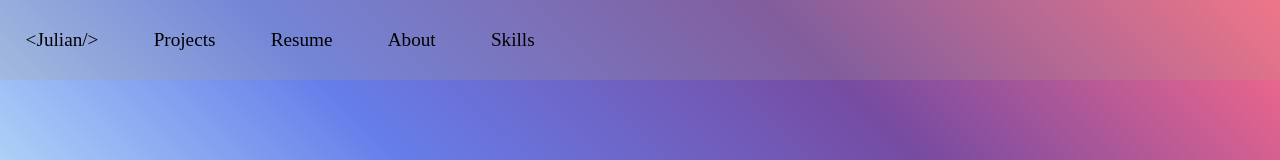
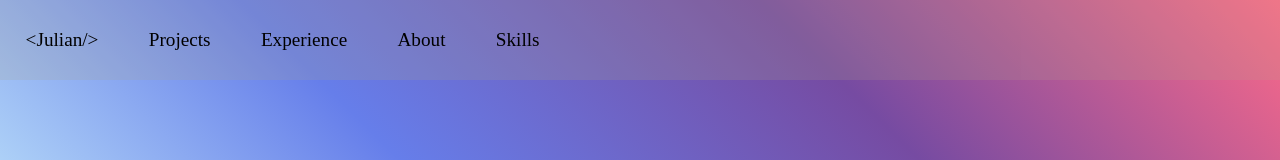
Before and after one commit to JulianToppo/pace-task, a Next.js app: page / in a window 1280 px wide. Shown: the top 160 px of the page. Built offline with nearby package versions, Linux system fonts and the light colour scheme.

Commit message:
Making header fixed

```diff
--- a/components/About/About.js
+++ b/components/About/About.js
@@ -3,7 +3,7 @@ import React from 'react'
 import style from '@/styles/AboutUs.module.css'
 const AboutUs = () => {
   return (
- <div className={style.aboutMeSection}>
+ <div className={style.aboutMeSection} id="about">
         <div className={style.myImage}>
             <Image className={style.profileimage} src={"/icons/aboutme.png"} width={500} height={500} alt="aboutme image"/>
         </div>
--- a/components/Experience.js/Experience.js
+++ b/components/Experience.js/Experience.js
@@ -7,7 +7,7 @@ import Image from "next/image";
 
 const Experience = () => {
   return (
-    <div className={style.container} >
+    <div className={style.container} id="experience">
       <h1 className={style.heading}>Experience</h1>
       <div className={style.experience}>
         <div className={style.techstack}>
--- a/components/GetInTouch/GetInTouch.js
+++ b/components/GetInTouch/GetInTouch.js
@@ -4,8 +4,8 @@ import Image from "next/image";
 const GetInTouch = () => {
   return (
     <div className={style.getInTouchSection}>
-      <h1>Get In Touch </h1>
-      <p>
+      <h1 className={style.heading}>Get In Touch </h1>
+      <p className={style.details}>
         I'm currently looking for full-time Backend/Frontend Developer
         opportunities! If you know of any positions available, if you have any
         questions, or if you just want to say hi, please feel free to email me
--- a/components/Header/Header.js
+++ b/components/Header/Header.js
@@ -5,9 +5,9 @@ const Header = () => {
     <div className={style.header} >
         <p> {"<"+"Julian"+"/>"}</p>
         <div className={style.navbar}>
-            <p>Projects</p>
-            <p>Resume</p>
-            <p>About</p>
+            <p><a href="#projects">Projects</a></p>
+            <p><a  href="#experience">Experience</a></p>
+            <p><a  href="#about">About</a></p>
             <p>Skills</p>
         </div>
     </div>
--- a/styles/GetInTouch.module.css
+++ b/styles/GetInTouch.module.css
@@ -2,11 +2,19 @@
     display: flex;
     flex-direction: column;
     align-items: center;
-    padding: 8%;
+    padding: 6%;
     gap:10px;
     color: white;
-    background-color: rgb(0, 0, 0);
+    background-color: rgba(6, 39, 84);
+    border-top: 2px solid rgb(135, 135, 135);
+}
 
+.heading{
+    font-size: 2rem;
+    text-transform: uppercase;
+}
+.details{
+    font-size: 1.2rem;
 }
 
 .madeby{
--- a/styles/Header.module.css
+++ b/styles/Header.module.css
@@ -10,7 +10,7 @@
     width: 100%;
     background-color: rgba(173, 163, 134,0.2);
     font-weight: 500;
-    position:absolute;
+    position:fixed;
 
 
 
@@ -31,3 +31,8 @@
     font-weight: 100;
 
 }
+
+.navbar>p>a{
+    text-decoration: none;
+    color: black;
+}
--- a/styles/Projects.module.css
+++ b/styles/Projects.module.css
@@ -51,11 +51,12 @@
     display: inline;
     padding: 2.5%;
     padding-inline: 5%;
-    background-color: rgb(148, 137, 121);
+    background-color: rgb(0, 0, 0);
     /* margin: 2%; */
     margin:1%;
     font-size: 0.8rem;
     border-radius: 25px;
+    color: white;
 
 
 }
--- a/styles/globals.css
+++ b/styles/globals.css
@@ -2,8 +2,10 @@
   box-sizing: border-box;
   padding: 0;
   margin: 0;
+  scroll-behavior: smooth;
 }
 
-body{
+body {
   background-color: antiquewhite;
+
 }
```
Also changed, not shown: public/icons/email.png (added).
